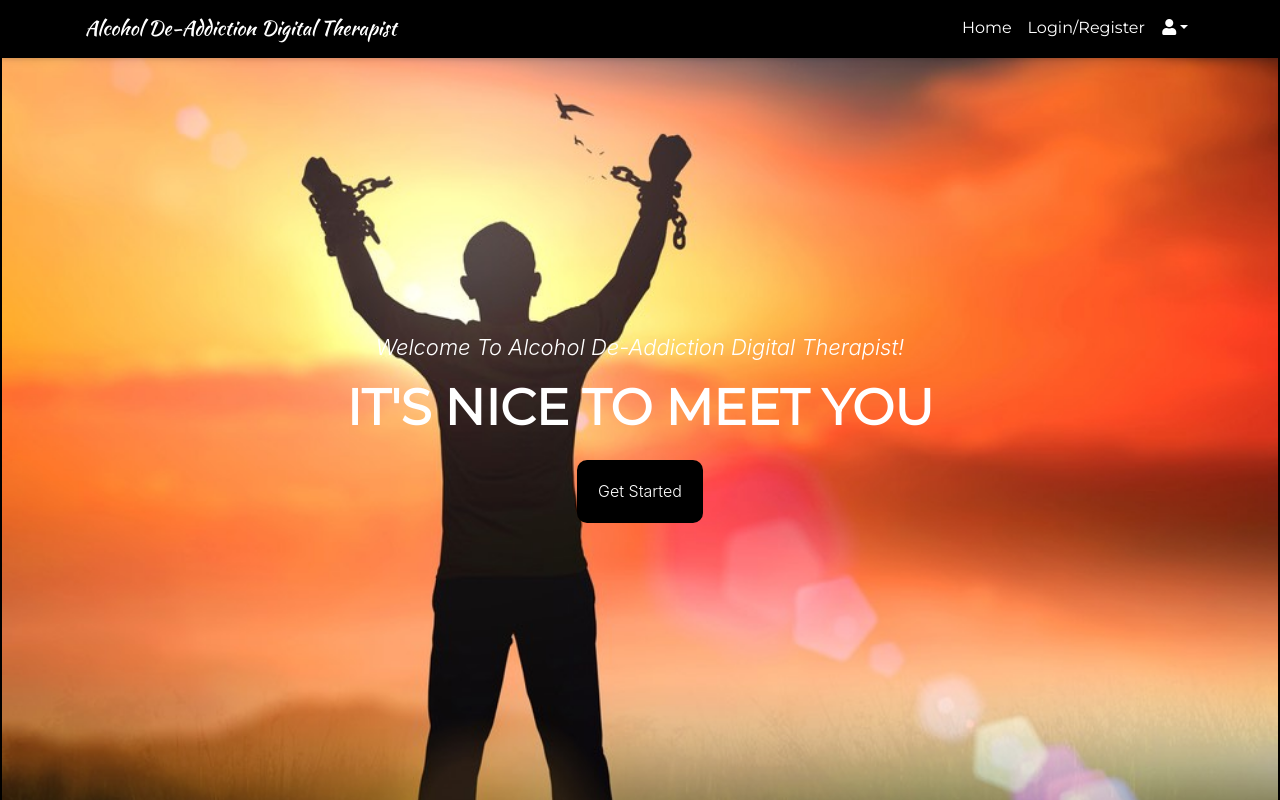
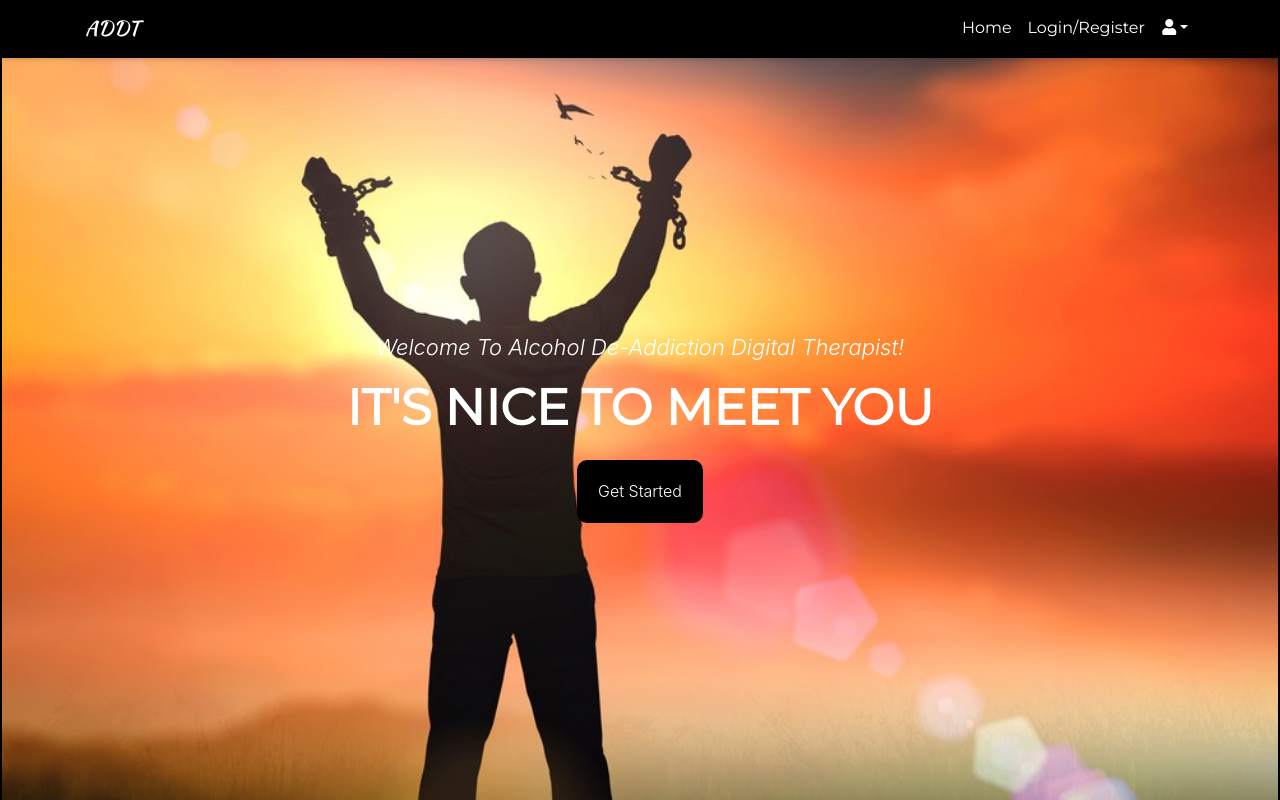
Before and after one commit to aakankasha028/majorFrontend, a React (Create React App) app: page / in a window 1280 px wide. Built offline with nearby package versions, Linux system fonts and the light colour scheme; a web font is replaced by a local one.

Commit message:
App name changed

```diff
--- a/src/layout/Navbar.js
+++ b/src/layout/Navbar.js
@@ -22,7 +22,7 @@ class Navbar extends Component {
                 <MDBNavbar className={"navbar navbar-expand-lg navbar-dark sticky-top scrolling-navbar"}>
                     <div className="container">
                     <MDBNavbarBrand className="titleS">
-                        <strong>Alcohol De-Addiction Digital Therapist</strong>
+                        <strong>ADDT</strong>
                     </MDBNavbarBrand>
                     <MDBNavbarToggler onClick={this.toggleCollapse} />
                     <MDBCollapse isOpen={this.state.isOpen} navbar>
```
